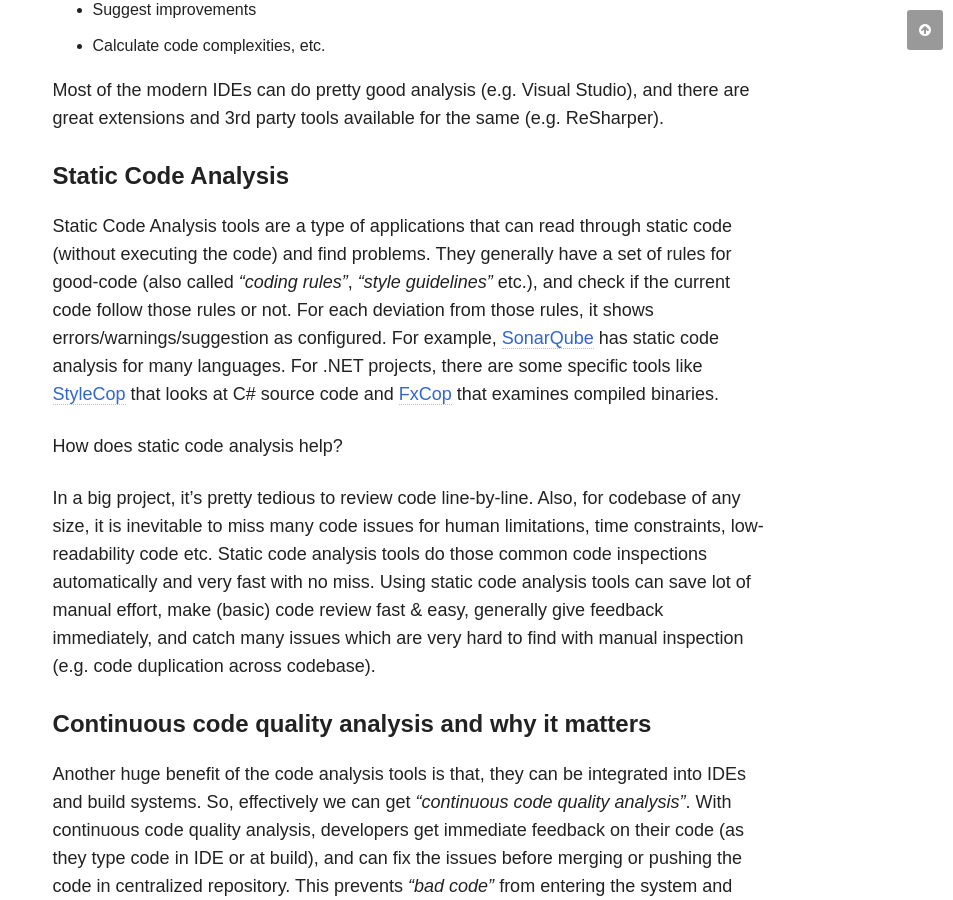
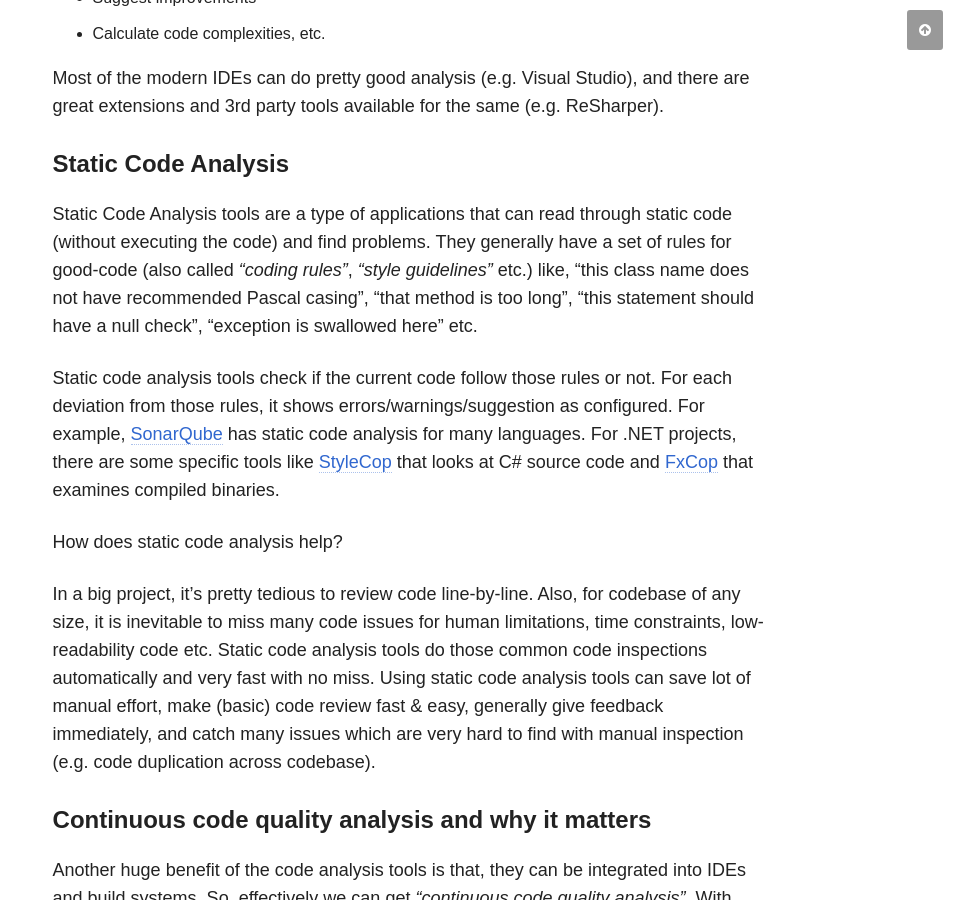
Before and after one commit to chakrabar/chakrabar.github.io, a Jekyll site: the page built from _posts/articles/2018-03-05-code-quality-management.md, in a window 1280 px wide and 900 px high, scrolled down 3251 px. Shown: the whole window, without its empty margins (327-1280 px from the left). Built offline with Jekyll 4.4.1, drawn with Linux system fonts in a browser that asks for light colours; nearby versions of some CDN libraries; comment, search, counter and statistics services are not loaded; some of the changed text lies outside the part shown.

Commit message:
Coding rules example

```diff
--- a/_posts/articles/2018-03-05-code-quality-management.md
+++ b/_posts/articles/2018-03-05-code-quality-management.md
@@ -21,7 +21,7 @@ There are basically two types of issues of a software application - the ones fac
     1. Incorrect behaviour of the application (visible bugs)
     2. Non-reliable application (crashing or freezing)
     3. Poor performance (lags & slowness)
-    4. Complex and/or non-user-friendly interface (usability issues)
+    4. Complex and/or non-user-friendly interface (usability issues)
 2. Quality issues of the code faced by the development team
     1. Poorly written code (bad naming practices, no input check, unhandled exceptions etc.)
     2. Overly complex code (lot of nested loops or if-else)
@@ -75,7 +75,9 @@ Most of the modern IDEs can do pretty good analysis (e.g. Visual Studio), and th
 
 #### Static Code Analysis
 
-Static Code Analysis tools are a type of applications that can read through static code (without executing the code) and find problems. They generally have a set of rules for good-code (also called _"coding rules"_, _"style guidelines"_ etc.), and check if the current code follow those rules or not. For each deviation from those rules, it shows errors/warnings/suggestion as configured. For example, [SonarQube](https://www.sonarqube.org/) has static code analysis for many languages. For .NET projects, there are some specific tools like [StyleCop](https://github.com/StyleCop) that looks at C# source code and [FxCop](https://msdn.microsoft.com/en-us/library/bb429476(v=vs.80).aspx) that examines compiled binaries.
+Static Code Analysis tools are a type of applications that can read through static code (without executing the code) and find problems. They generally have a set of rules for good-code (also called _"coding rules"_, _"style guidelines"_ etc.) like, "this class name does not have recommended Pascal casing", "that method is too long", "this statement should have a null check", "exception is swallowed here" etc.
+
+Static code analysis tools check if the current code follow those rules or not. For each deviation from those rules, it shows errors/warnings/suggestion as configured. For example, [SonarQube](https://www.sonarqube.org/) has static code analysis for many languages. For .NET projects, there are some specific tools like [StyleCop](https://github.com/StyleCop) that looks at C# source code and [FxCop](https://msdn.microsoft.com/en-us/library/bb429476(v=vs.80).aspx) that examines compiled binaries.
 
 How does static code analysis help?
 
```
